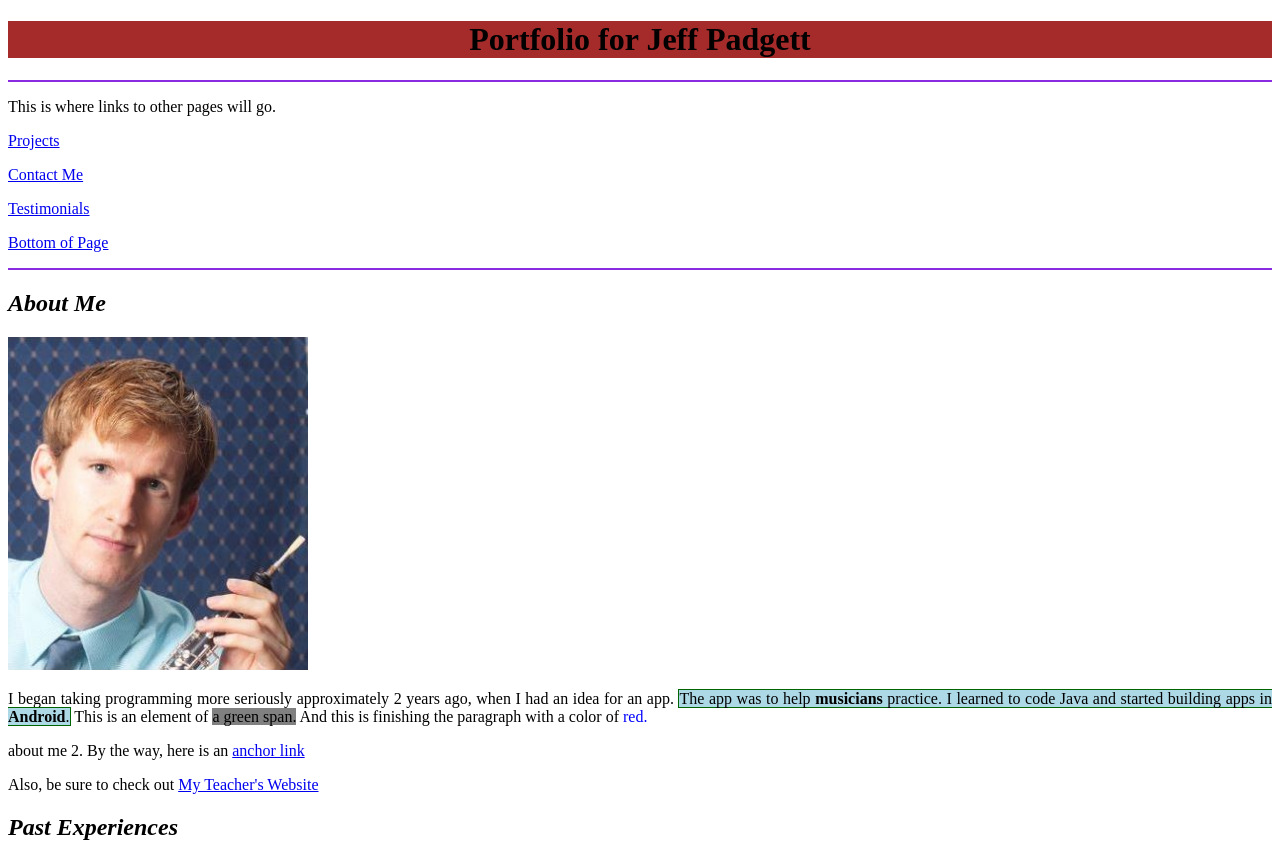
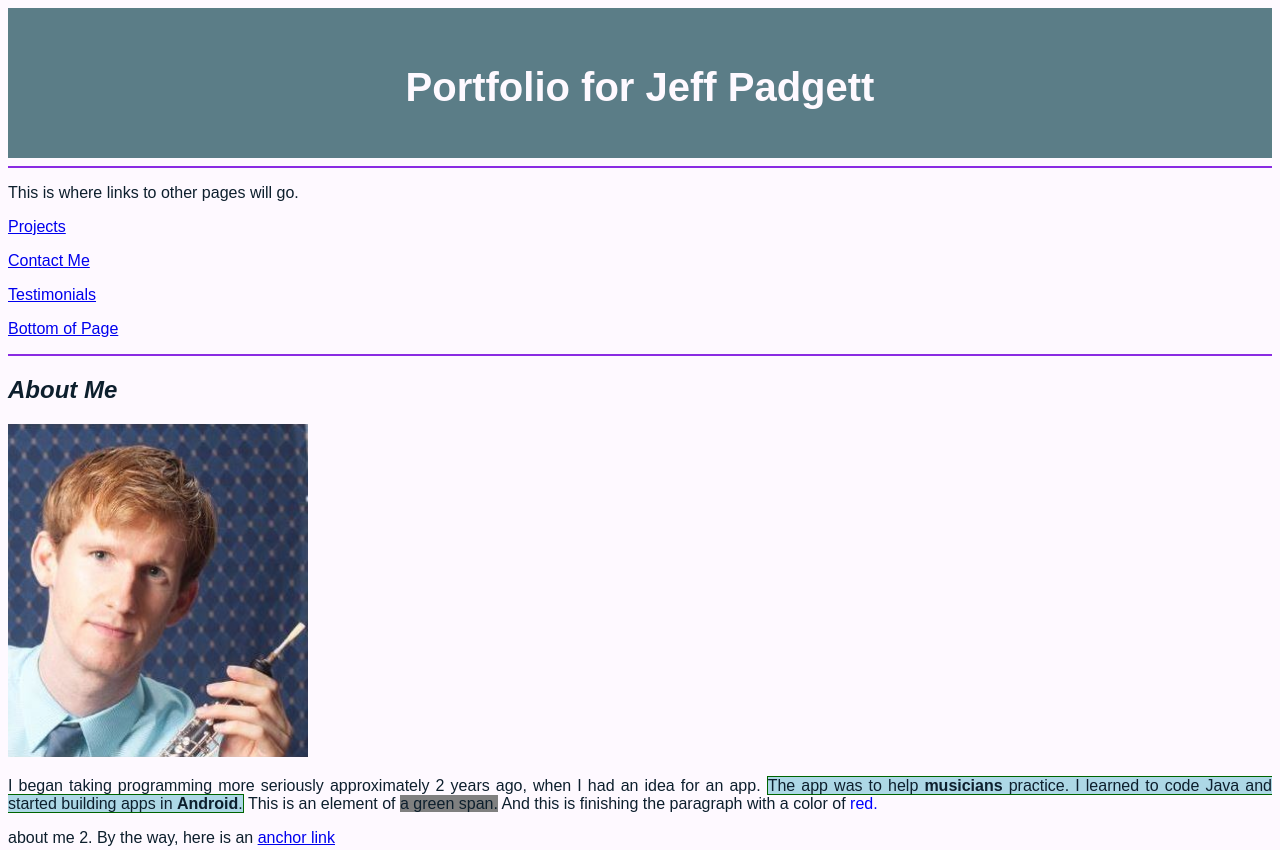
Before and after one commit to Jeffreyoboe1/Genesis10, a plain HTML site: page portfolio/index.html in a window 1280 px wide. Shown: the top 850 px of the page. Drawn offline with Linux system fonts and the light colour scheme.

Commit message:
adjusted header style

```diff
--- a/portfolio/index.html
+++ b/portfolio/index.html
@@ -52,7 +52,7 @@ Most recent revision: 12/21/2018
 
   <body>
 
-    <header style="background-color: brown;">
+    <header>
       <h1 style="text-align: center;">
       Portfolio for Jeff Padgett
       </h1>
--- a/portfolio/styles/main.css
+++ b/portfolio/styles/main.css
@@ -3,3 +3,21 @@ Creator:  Jeffrey S. Padgett
 Date Created: 12/21/2018
 Last modified: 12/21/2018
 */
+
+body {
+  background-color: #fef9ff;
+  font-family: arial, helvetica, sans-serif;
+  color: #0d1f2d;
+}
+
+header {
+  background-color: #5b7d87;
+  color: #fef9ff;
+  height: 100px;
+  text-align: center;
+  padding: 30px 10px 20px 10px;
+}
+
+h1 {
+  font-size: 2.5em;
+}
```
